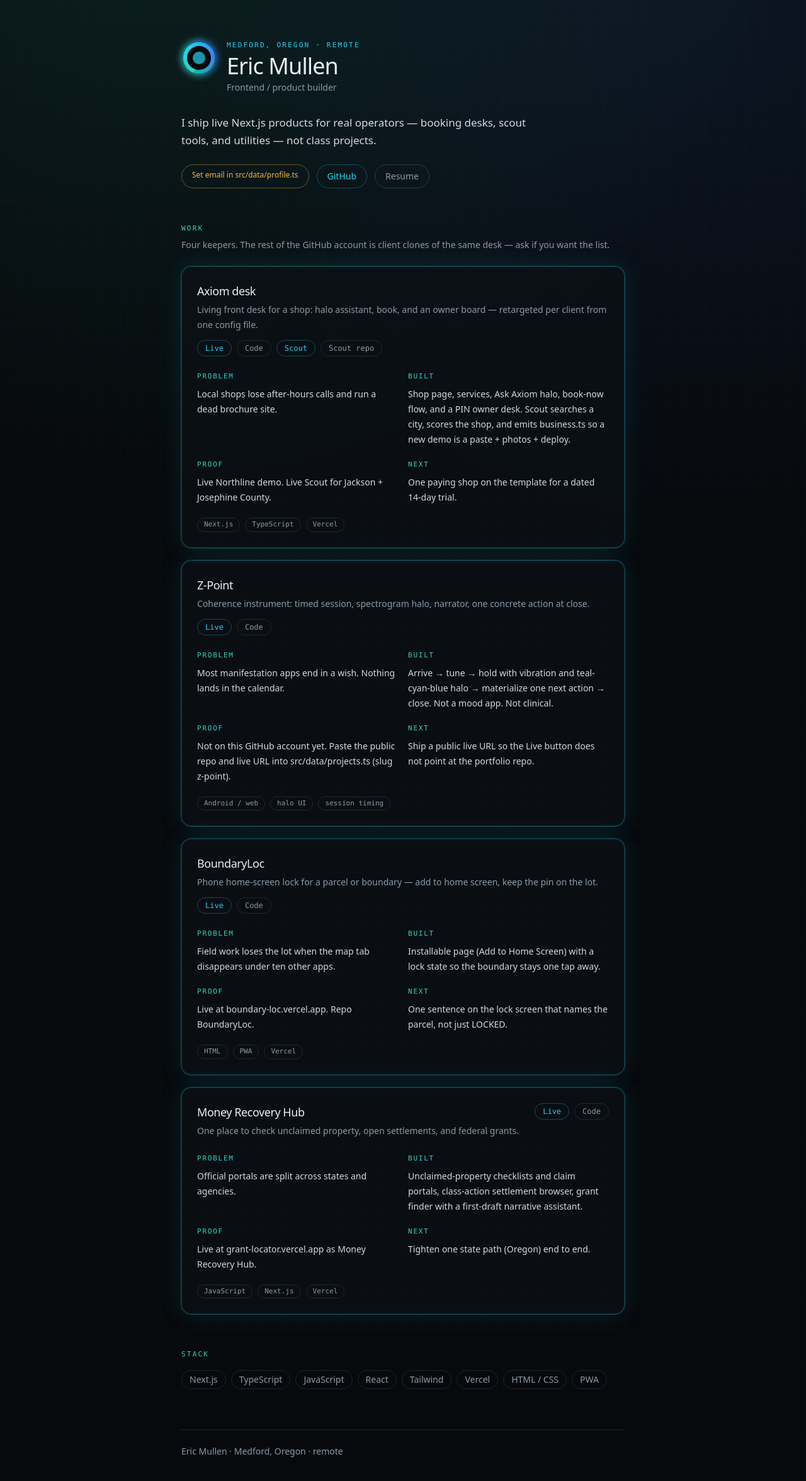
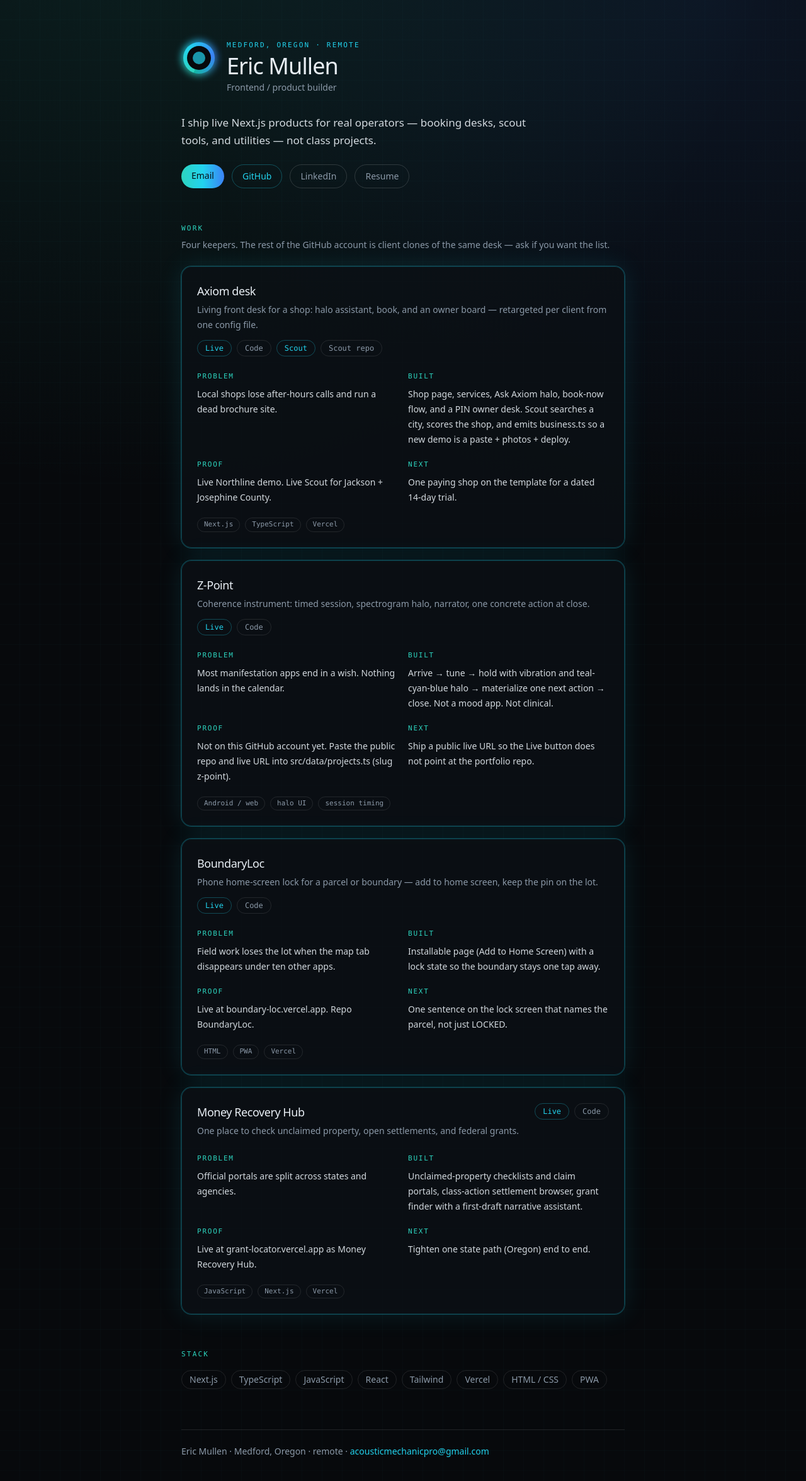
Before and after one commit to rankbotaiapp-byte/eric-mullen-portfolio, a Next.js app: page / in a window 1280 px wide. Shown: the top 2352 px of the page at 63% size. Built offline with nearby package versions, Linux system fonts and the light colour scheme.

Commit message:
Update profile.ts

```diff
--- a/src/data/profile.ts
+++ b/src/data/profile.ts
@@ -4,9 +4,9 @@ export const profile = {
   location: "Medford, Oregon · remote",
   pitch:
     "I ship live Next.js products for real operators — booking desks, scout tools, and utilities — not class projects.",
-  email: "YOUR_EMAIL_HERE",
+  email: "acousticmechanicpro@gmail.com",
   github: "https://github.com/rankbotaiapp-byte",
   githubHandle: "rankbotaiapp-byte",
-  linkedin: "YOUR_LINKEDIN_URL_HERE",
+  linkedin: "https://www.linkedin.com/public-profile/settings/",
   resumeHref: "/resume.md",
 };
```
